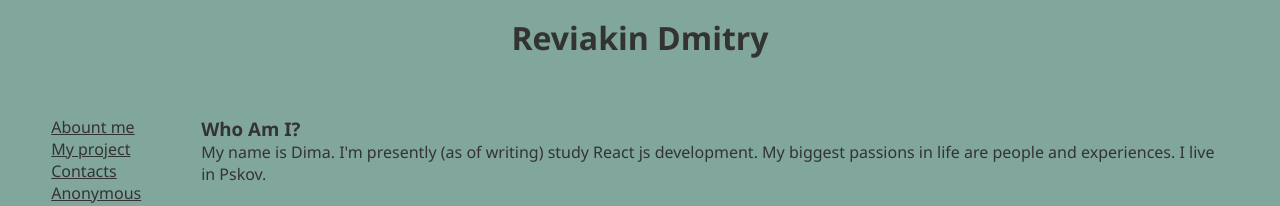
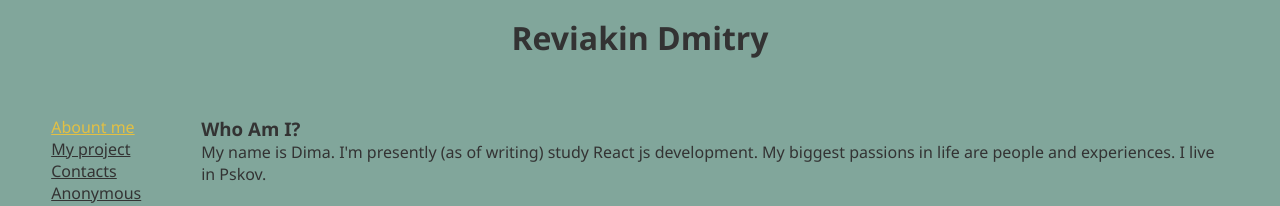
Before and after one commit to reviakin/personal-site, a React (Vite) app: page / in a window 1280 px wide. Shown: the top 206 px of the page. Built offline with nearby package versions, Linux system fonts and the light colour scheme.

Commit message:
add active Link

```diff
--- a/src/components/Header.js
+++ b/src/components/Header.js
@@ -1,27 +1,51 @@
 import React from 'react'
 import { Link } from '@reach/router'
 
-export default function Header() {
+export default function Header(props) {
     return (
         <div>
             <ul>
                 <li>
-                    <Link to="/">
+                    <Link {...props} getProps={({ isCurrent }) => {
+                        return {
+                            style: {
+                                color: isCurrent ? "#E2C044" : ""
+                            }
+                        }
+                    }} to="/">
                         Abount me
                     </Link>
                 </li>
                 <li>
-                    <Link to="/projects">
+                    <Link {...props} getProps={({ isCurrent }) => {
+                        return {
+                            style: {
+                                color: isCurrent ? "#E2C044" : ""
+                            }
+                        }
+                    }} to="/projects">
                         My project
                     </Link>
                 </li>
                 <li>
-                    <Link to="/contacts">
+                    <Link {...props} getProps={({ isCurrent }) => {
+                        return {
+                            style: {
+                                color: isCurrent ? "#E2C044" : ""
+                            }
+                        }
+                    }} to="/contacts">
                         Contacts
                     </Link>
                 </li>
                 <li>
-                    <Link to="anonymous">
+                    <Link {...props} getProps={({ isCurrent }) => {
+                        return {
+                            style: {
+                                color: isCurrent ? "#E2C044" : ""
+                            }
+                        }
+                    }} to="anonymous">
                         Anonymous
                     </Link>
                 </li>
```
